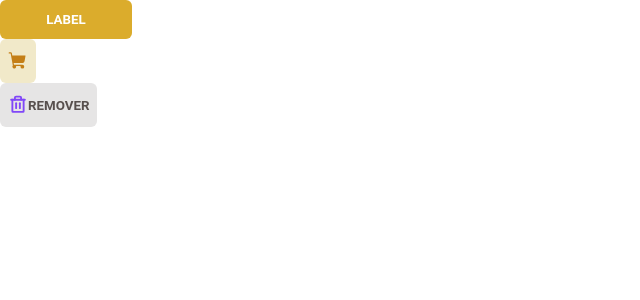
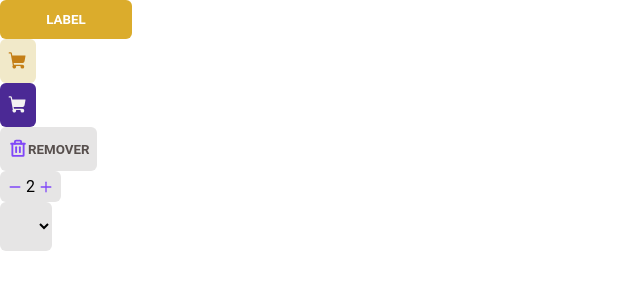
Before and after one commit to rodrocha444/desafio-02-rocketseat-new, a React app: page / in a window 1280 px wide. Shown: the top 300 px of the page, without its empty margins (0-640 px from the left). Built offline with nearby package versions, Linux system fonts and the light colour scheme; the HTML template or start-up script is replaced by a standard one.

Commit message:
Alguns componentes adicionados, parei nos ultimos selects

```diff
--- a/src/App.tsx
+++ b/src/App.tsx
@@ -1,11 +1,16 @@
-import { ButtonAddToCart, ButtonCart, ButtonLabel, RemoveButton } from "./components/Buttons"
+import { ButtonCart, ButtonLabel, RemoveButton, ButtonAddToCart } from "./components/Buttons"
+import { Select } from "./components/Select"
+import { SelectOption } from "./components/SelectOption"
 
 export function App() {
   return (
-    <>
+    <div >
       <ButtonLabel>LABEL</ButtonLabel>
       <ButtonCart />
+      <ButtonAddToCart />
       <RemoveButton />
-    </>
+      <Select counter={2} />
+      <SelectOption />
+    </div>
   )
 }
--- a/src/components/Buttons.tsx
+++ b/src/components/Buttons.tsx
@@ -1,5 +1,5 @@
 import styled from 'styled-components'
-import { ShoppingCart, Trash, IconProps } from 'phosphor-react'
+import { ShoppingCart, Trash } from 'phosphor-react'
 
 const Button = styled("button")`
   display: flex;
@@ -28,30 +28,40 @@ export const ButtonLabel = styled(Button)`
     background: ${props => props.theme['yellow-dark']};
   }
 `
+const RemoveButtonChildren = (color: string) => (
+  <>
+    <Trash size={20} color={color} weight='bold' />
+    REMOVER
+  </>
+)
+
+export const RemoveButton = styled(Button).attrs((props) => ({
+  children: RemoveButtonChildren(props.theme.purple)
+}))`
+  &:hover{
+    color: ${props => props.theme['base-subtitle']}
+  }
+`
+
+const ButtonCartChildren = <ShoppingCart weight='fill' size={20} />
 
 export const ButtonCart = styled(Button).attrs(() => ({
-  children: <ShoppingCart weight='fill' size={20} />
+  children: ButtonCartChildren
 }))`
   background: ${props => props.theme['yellow-light']};
   color: ${props => props.theme['yellow-dark']};
 
   &:hover{
-    background: ${props => props.theme['yellow-light']};
+    filter: brightness(0.95);
   }
 `
+export const ButtonAddToCart = styled(Button).attrs(() => ({
+  children: ButtonCartChildren
+}))`
+  background: ${props => props.theme['purple-dark']};
+  color: ${props => props.theme['base-card']};
 
-
-
-const RemoveButtonContent = (props: IconProps) => (
-  <>
-    <Trash {...props} />
-    REMOVER
-  </>
-)
-export const RemoveButton = styled(Button).attrs((props) => ({
-  children: <RemoveButtonContent size={20} color={props.theme.purple} weight='bold' />
-}))`
   &:hover{
-    color: ${props => props.theme['base-subtitle']}
+    background: ${props => props.theme['purple']};
   }
 `
--- /dev/null
+++ b/src/components/Select/index.tsx
@@ -0,0 +1,14 @@
+import { MinusStyled, PlusStyled, SelectContainer } from "./styles";
+
+interface SelectProps {
+  counter: number;
+}
+export function Select({ counter }: SelectProps) {
+  return (
+    <SelectContainer>
+      <MinusStyled size={14} weight={"bold"} />
+      <span>{counter}</span>
+      <PlusStyled size={14} weight={"bold"} />
+    </SelectContainer>
+  )
+}
--- /dev/null
+++ b/src/components/Select/styles.ts
@@ -0,0 +1,31 @@
+import { IconProps, Minus, Plus } from 'phosphor-react'
+import styled from 'styled-components'
+
+export const SelectContainer = styled("div")`
+  display: flex;
+  justify-content: center;
+  align-items: center;
+  width: min-content;
+  padding: 0.375rem 0.5rem;
+  gap: 0.25rem;
+
+  background: ${props => props.theme['base-button']};
+  border-radius: 6px;
+`
+
+export const MinusStyled = styled(Minus)`
+  color: ${props => props.theme.purple};
+  transition: color .2s;
+  &:hover{
+    color: ${props => props.theme['purple-dark']};
+    cursor: pointer;
+  }
+`
+export const PlusStyled = styled(Plus)`
+  color: ${props => props.theme.purple};
+  transition: color .2s;
+  &:hover{
+    color: ${props => props.theme['purple-dark']};
+    cursor: pointer;
+  }
+`
--- /dev/null
+++ b/src/components/SelectOption/index.tsx
@@ -0,0 +1,20 @@
+import { IconProps } from "phosphor-react";
+import { SelectOptionContainer } from "./styles";
+
+
+interface SelectOptionProps {
+  selected: boolean
+  textContent: string
+  icon: React.ForwardRefExoticComponent<IconProps & React.RefAttributes<SVGSVGElement>>
+}
+
+export function SelectOption({ selected, textContent, icon }: SelectOptionProps) {
+  return (
+    <SelectOptionContainer selected={selected}>
+      <>
+        {icon}
+        {textContent}
+      </>
+    </SelectOptionContainer>
+  )
+}
--- /dev/null
+++ b/src/components/SelectOption/styles.ts
@@ -0,0 +1,16 @@
+import styled from 'styled-components'
+
+interface SelectOptionContainerProps {
+  selected: boolean
+}
+
+export const SelectOptionContainer = styled("select")`
+  background: ${props => props.theme['base-button']};
+
+  display: flex;
+  align-items: center;
+  padding: 1rem;
+  gap: .75rem;
+
+  border-radius: 6px;
+`
```
